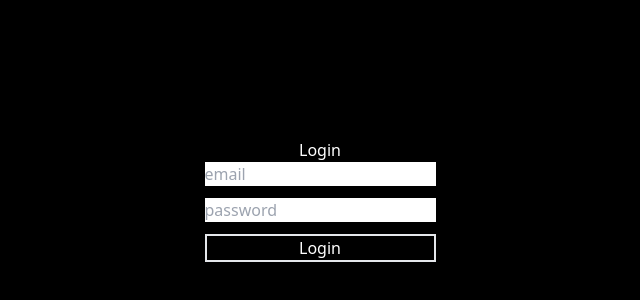
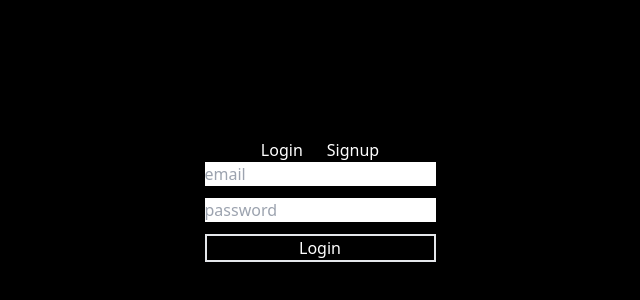
Before and after one commit to Killian-LANOE/social-network, a React (Vite) app in the folder Frontend/: page /login in a window 1280 px wide. Shown: the part 200-500 px from the top of the page, without its empty margins (320-960 px from the left). Built offline with nearby package versions, Linux system fonts and the light colour scheme.

Commit message:
Added & Removed UserID on Login & Logout

```diff
--- a/Frontend/src/components/Header.tsx
+++ b/Frontend/src/components/Header.tsx
@@ -6,6 +6,7 @@ function Header() {
 
   function handleLogout() {
     localStorage.removeItem("token");
+    localStorage.removeItem("userId");
     navigate("/login");
   }
   return (
@@ -17,7 +18,10 @@ function Header() {
             <button onClick={handleLogout}>Logout</button>
           </>
         ) : (
-          <Link to="/Login">Login</Link>
+          <>
+            <Link to="/Login">Login</Link>
+            <Link to="/Signup">Signup</Link>
+          </>
         )}
       </nav>
     </header>
--- a/Frontend/src/pages/Login.tsx
+++ b/Frontend/src/pages/Login.tsx
@@ -20,6 +20,7 @@ function Login() {
       .then((res) => res.json())
       .then((data) => {
         localStorage.setItem("token", data.token);
+        localStorage.setItem("userId", data.userId);
         navigate("/");
       })
       .catch((error) => console.log(error));
```
